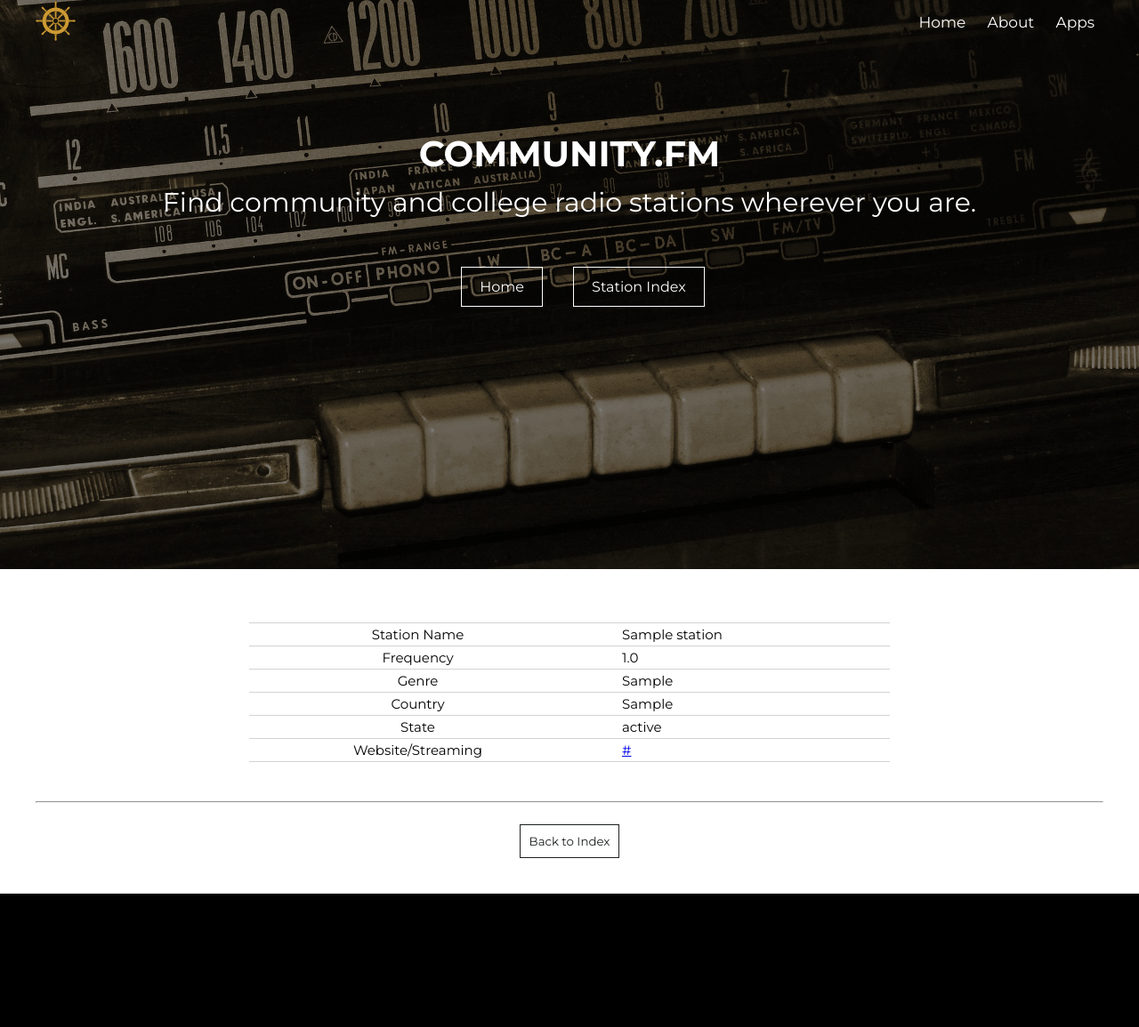
After one commit to RyanLawWilson/AmiiboCollector, a Django app: page /fm/index/1/station-details/ in a window 1280 px wide. The commit adds this page. Shown: the whole page at 89% size. Run offline with Django 3.2, Linux system fonts and the light colour scheme; tables that the repository leaves empty hold one stand-in row (values such as "Sample post"); some libraries are stand-ins or nearby versions.

Commit message:
create and style details page

```diff
--- a/MainProject/CommunityFM/urls.py
+++ b/MainProject/CommunityFM/urls.py
@@ -5,5 +5,6 @@ from . import views
 urlpatterns = [
     path('', views.radioHome, name='radioHome'),
     path('addNewStation/', views.add_station, name='addStation'),
-    path('index/', views.station_index, name='index')
+    path('index/', views.station_index, name='index'),
+    path('index/<int:pk>/station-details/', views.station_details, name='details'),   #show the details for a selected station
     ]
--- a/MainProject/CommunityFM/views.py
+++ b/MainProject/CommunityFM/views.py
@@ -1,4 +1,4 @@
-from django.shortcuts import render, redirect
+from django.shortcuts import render, redirect, get_object_or_404
 from django.http import HttpResponse
 from .forms import StationForm
 from .models import Station
@@ -23,5 +23,11 @@ def station_index(request):
     stations = Station.objects.all()
     return render(request, 'CommunityFM/fm_index.html', {'stations': stations})
 
+def station_details(request, pk):
+    pk = int(pk)
+    station = get_object_or_404(Station, pk=pk)
+    context = {'station': station}
+    return render(request, 'CommunityFM/fm_details.html', context)
+
 
 # Create your views here.
--- a/MainProject/static/css/styles.css
+++ b/MainProject/static/css/styles.css
@@ -1220,6 +1220,7 @@ div #wavesPic{
      font-size: 16px;
      padding: 8px;
      margin-bottom: 10px;
+     border: none;
 }
 
 .btn-center {
@@ -1227,3 +1228,49 @@ div #wavesPic{
     justify-content: center;
     margin: auto;
 }
+
+#stationDetails table th, td {
+    /*background:var(--dark);
+    color: white;*/
+    background:transparent;
+    color: black;
+    /*text-align: center;*/
+    font-size: 15px;
+    padding-top: 5px;
+    padding-bottom: 5px;
+    margin-bottom: 10px;
+    border-bottom: 1px solid lightGray;
+}
+#stationDetails table td{
+    text-align: left;
+    padding-left: 20px;
+}
+#stationDetails table th{
+    text-align:center;
+    padding-right: 20px;
+}
+#stationDetails table tr{
+    border-top: 1px solid lightGray;
+    border-bottom: 1px solid lightGray;
+}
+/*
+#stationDetails table td {
+     background:transparent;
+     color: black;
+     text-align:center;
+     font-size: 16px;
+     padding: 5px;
+     margin-bottom: 10px;
+}
+*/
+#stationDetails table {
+    width: 60%;
+    align: center;
+    margin: 20px auto;
+    border: 40px 20px 10px 20px;
+    border-collapse: collapse;
+}
+
+#stationDetails{
+    padding: 40px;
+}
--- /dev/null
+++ b/MainProject/templates/CommunityFM/fm_details.html
@@ -0,0 +1,38 @@
+{% extends 'CommunityFM/fm_base.html' %}
+{% load staticfiles %}
+{% block templatecontent %}
+<section>
+    <div class="flex-container radioIndex" id="stationDetails">
+        <table>
+            <tr>
+                <th>Station Name</th>
+                <td class="col-md">{{station.station_name}}</td>
+            </tr>
+            <tr>
+                <th>Frequency</th>
+                <td class="col-md">{{station.station_frequency}}</td>
+            </tr>
+            <tr>
+                <th>Genre</th>
+                <td class="col-md">{{station.genre}}</td>
+            </tr>
+            <tr>
+                <th>Country</th>
+                <td class="col-md">{{station.country}}</td>
+            </tr>
+            <tr>
+                <th>State</th>
+                <td class="col-md">{{station.state}}</td>
+            </tr>
+            <tr>
+                <th>Website/Streaming</th>
+                <td class="col-md"><a href="{{station.station_url}}">{{station.station_url}}</a></td>
+            </tr>
+        </table>
+        <br/>
+        <hr/>
+        <br/>
+        <button class="btn-radio btn-center" type="button" onclick=" location.href='{% url 'index' %}'">Back to Index</button>
+    </div>
+</section>
+{% endblock %}
--- a/MainProject/templates/CommunityFM/fm_index.html
+++ b/MainProject/templates/CommunityFM/fm_index.html
@@ -20,6 +20,7 @@
                 <td class="col-md">{{station.country}}</td>
                 <td class="col-md">{{station.state}}</td>
                 <td class="col-md">{{station.station_url}}</td>
+                <td><a href="{{station.pk}}/station-details">Details</a></td>
             </tr>
             {% endfor %}
         </table>
```
